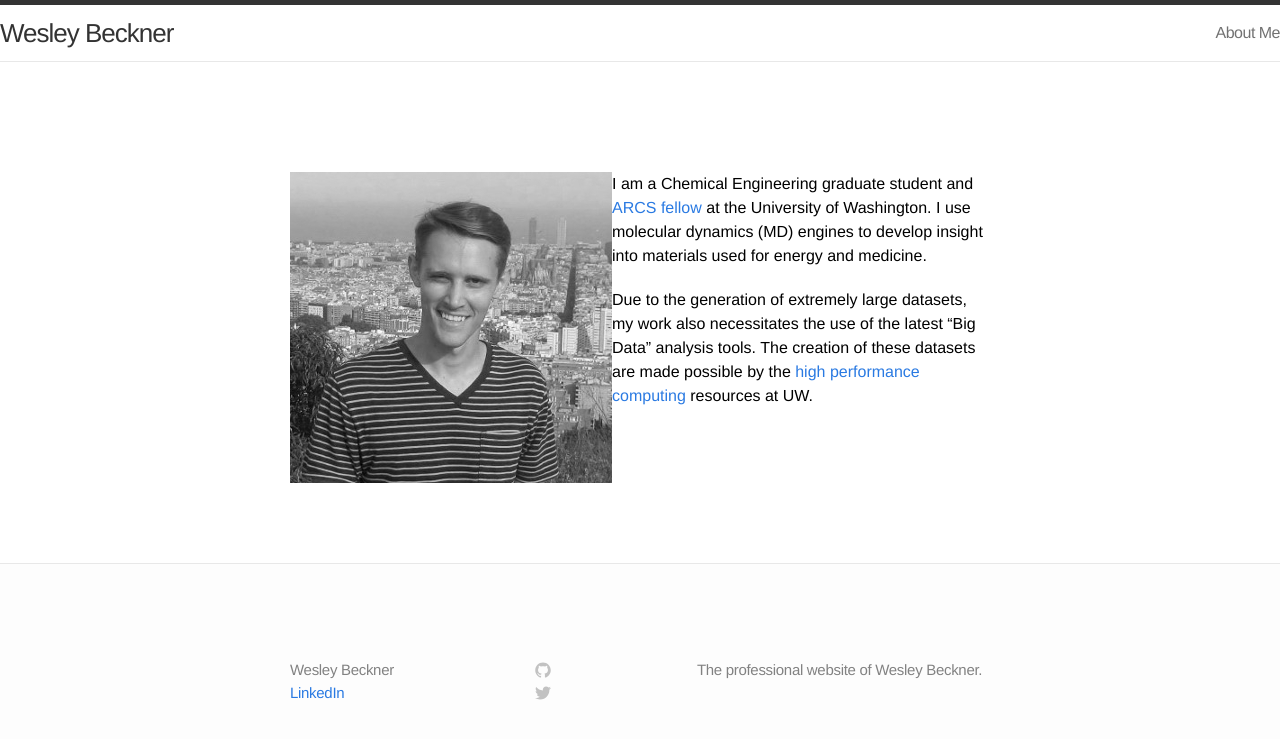
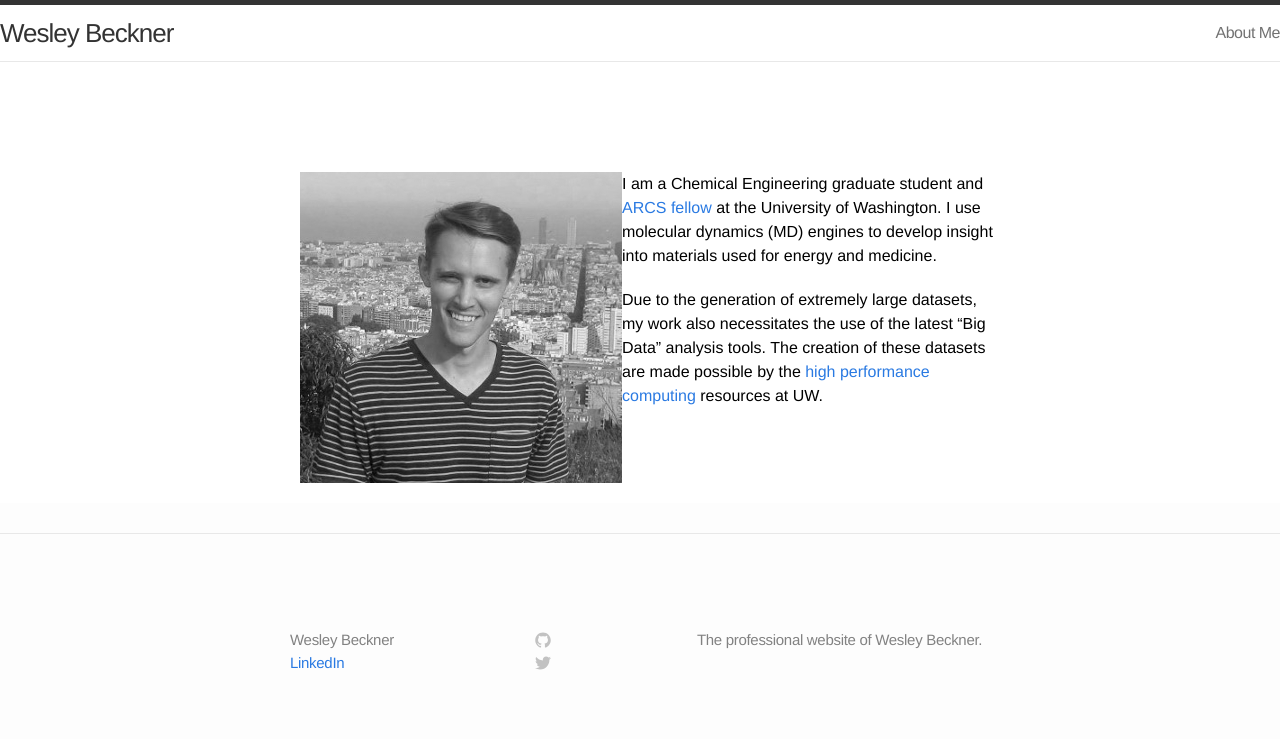
Before and after one commit to wesleybeckner/wesleybeckner.github.io, a Jekyll site: the page built from index.md, in a window 1280 px wide. Shown: the top 739 px of the page. Built offline with Jekyll 4.4.1, drawn with Linux system fonts in a browser that asks for light colours.

Commit message:
trying to get jekyll to work

```diff
--- a/css/main.css
+++ b/css/main.css
@@ -136,7 +136,7 @@ a:visited { color: #205caa; }
 /* ----------------------------------------------------------*/
 
 .page-content {
-  padding: 30px 0;
+  padding: 30px 0 0 20px;
   background-color: #fff;
 }
 
```
